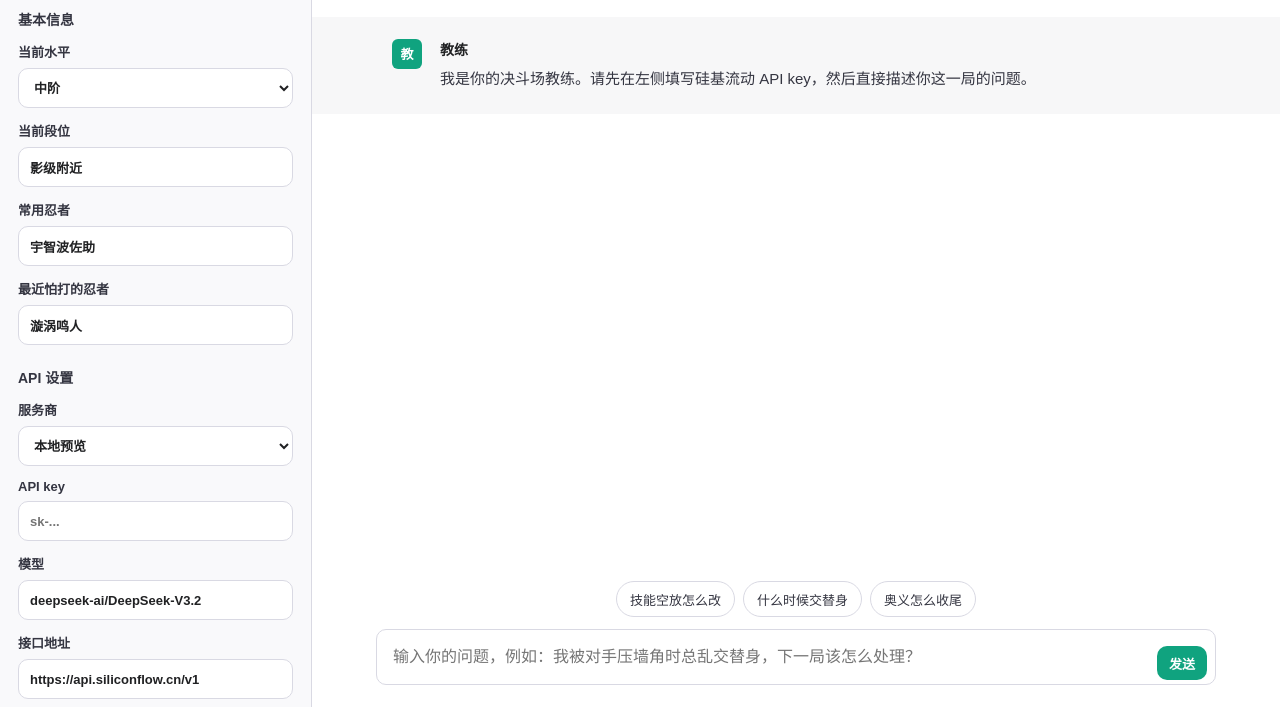
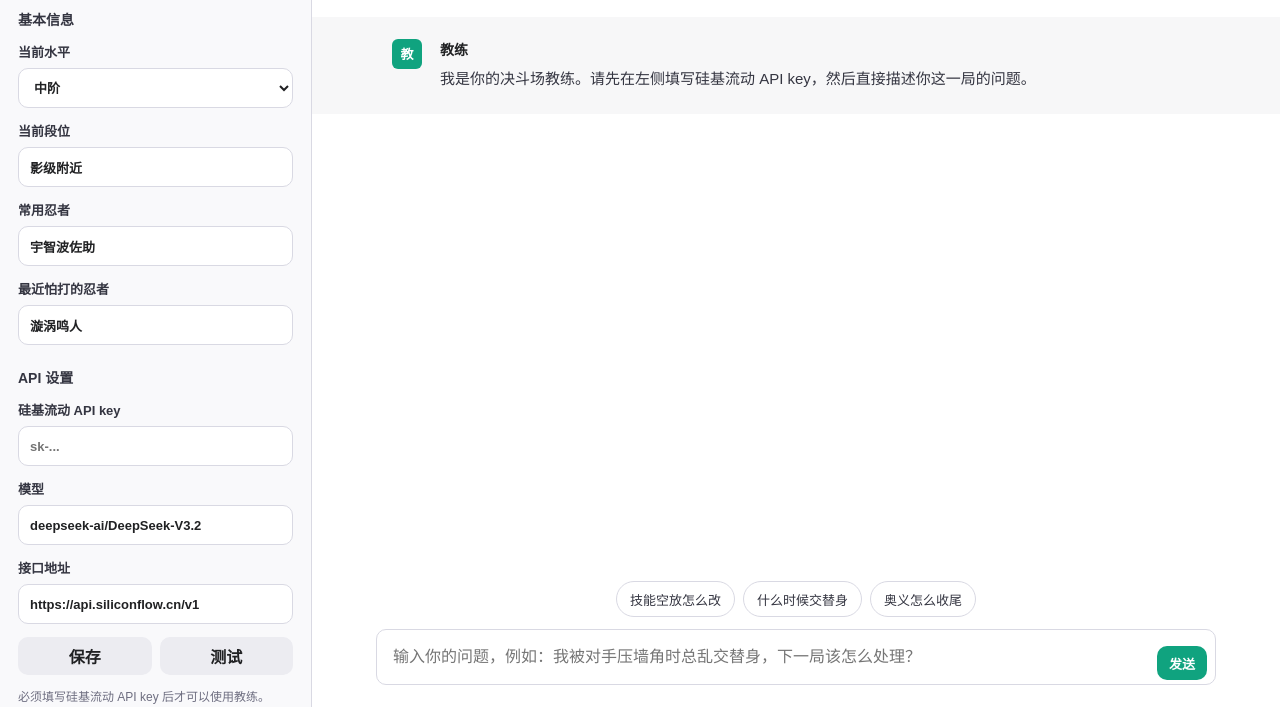
Before and after one commit to hg7707/1, a website: page public/index.html in a window 1280 px wide. Shown: the part 93-800 px from the top of the page. Drawn offline with Linux system fonts and the light colour scheme; no server answers.

Commit message:
Remove provider selector from UI

```diff
--- a/public/index.html
+++ b/public/index.html
@@ -44,14 +44,7 @@
         <section class="settings-section">
           <h2>API 设置</h2>
           <label class="client-provider-field">
-            服务商
-            <select id="provider-select">
-              <option value="local">本地预览</option>
-              <option value="siliconflow">硅基流动</option>
-            </select>
-          </label>
-          <label class="client-provider-field">
-            API key
+            硅基流动 API key
             <input id="siliconflow-key" type="password" placeholder="sk-..." autocomplete="off" />
           </label>
           <label class="client-provider-field">
@@ -72,7 +65,7 @@
             <button id="save-provider" class="secondary" type="button">保存</button>
             <button id="test-provider" class="secondary" type="button">测试</button>
           </div>
-          <p id="provider-status">设置只保存在当前浏览器。</p>
+          <p id="provider-status">必须填写硅基流动 API key 后才可以使用教练。</p>
         </section>
       </aside>
 
```
